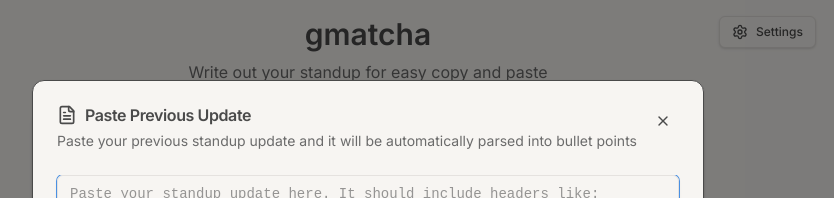
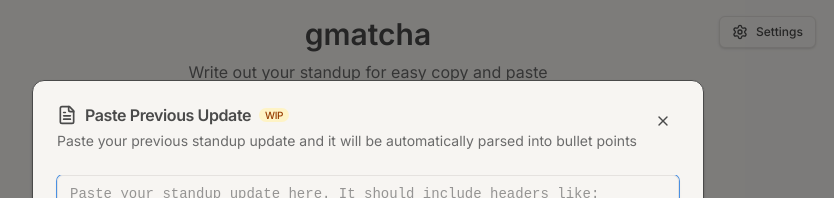
Before and after one commit to jarrensj/gmatcha, a Next.js app: page / in a window 1280 px wide. Both pictures are taken after a click on the button "Paste Update". Shown: the top 198 px of the page, without its empty margins (272-1106 px from the left). Built offline with nearby package versions, Linux system fonts and the light colour scheme.

Commit message:
ui: add wip badge on the Paste Previous Update modal

```diff
--- a/components/PasteUpdateModal.tsx
+++ b/components/PasteUpdateModal.tsx
@@ -237,6 +237,9 @@
               <CardTitle className="flex items-center gap-2">
                 <FileText className="w-5 h-5" />
                 Paste Previous Update
+                <span className="inline-flex items-center px-1.5 py-0.5 rounded-full text-[10px] font-medium bg-amber-100 text-amber-800">
+                  WIP
+                </span>
               </CardTitle>
               <CardDescription>
                 Paste your previous standup update and it will be automatically parsed into {superMode ? 'bullet points' : 'sections'}
```
